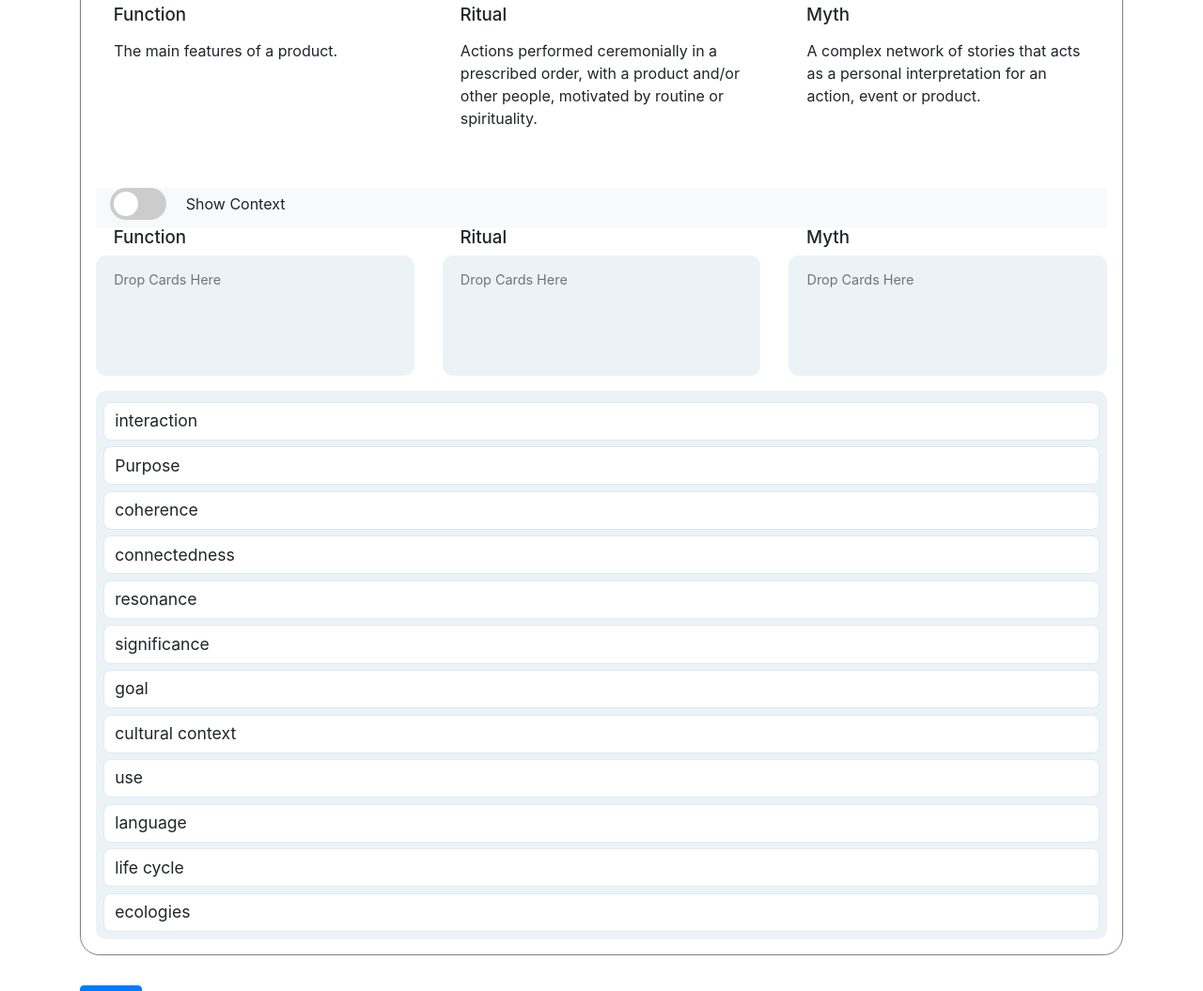
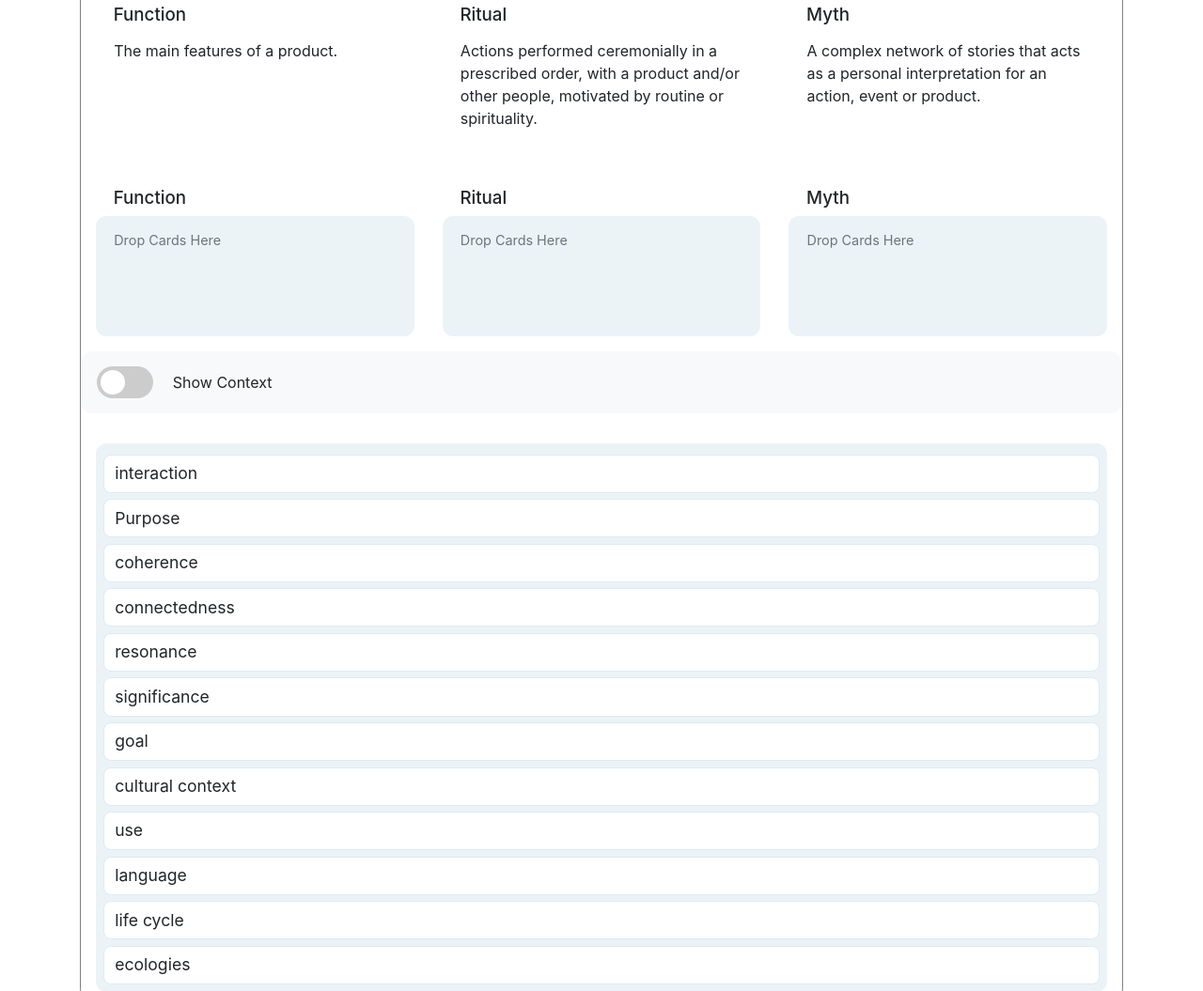
Before and after one commit to megagustav/DfM-Content, a PHP site: page /survey2/index.php in a window 1280 px wide. Shown: the part 259-1314 px from the top of the page at 94% size. Run offline with PHP 8.4, Linux system fonts and the light colour scheme.

Commit message:
moved contextbar down

```diff
--- a/style/survey2.css
+++ b/style/survey2.css
@@ -179,3 +179,9 @@ h4.column_title {
   margin-left: 1em;
   font-size: 1.17rem;
 }
+
+.context_bar {
+  border-radius: 0.7em;
+  padding: 1em 1em 0.5em;
+  margin-bottom: 2em;
+}
--- a/survey2/index.php
+++ b/survey2/index.php
@@ -20,14 +20,6 @@
             </div>
           </div>
 
-          <div class="col-12 bg-light">
-            <label class="switch">
-              <input id="def" type="checkbox">
-              <span class="slider round"></span>
-              <span class="label">Show Context</span>
-            </label>
-          </div>
-
           <div class="row">
 
             <div class="col-md-4">
@@ -47,6 +39,14 @@
               <ol class="sorting myth" id="submit">
                 <p class="background text-muted">Drop Cards Here</p>
               </ol>
+            </div>
+
+            <div class="col-12 bg-light context_bar">
+              <label class="switch">
+                <input id="def" type="checkbox">
+                <span class="slider round"></span>
+                <span class="label">Show Context</span>
+              </label>
             </div>
 
             <div class="col-md-12">
```
